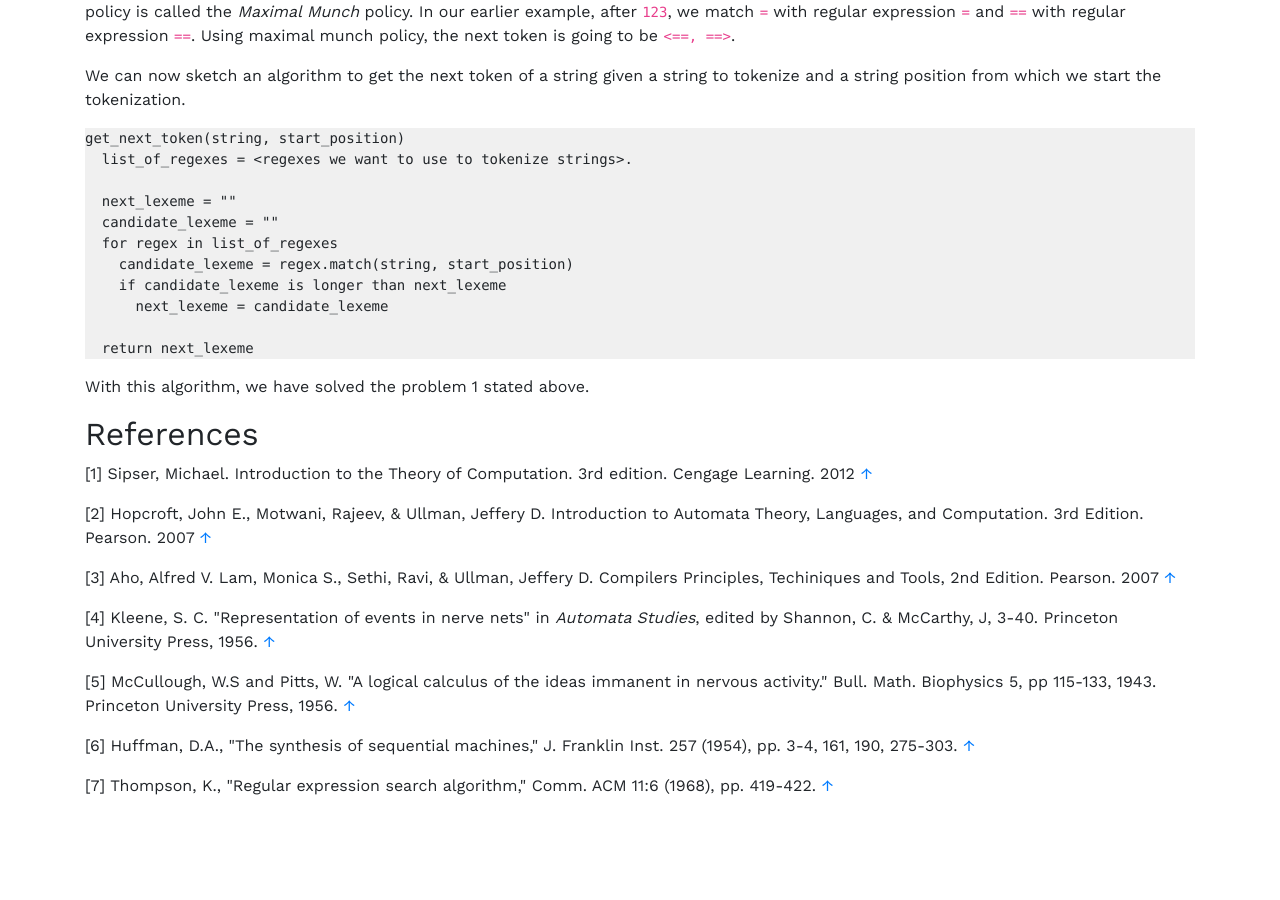
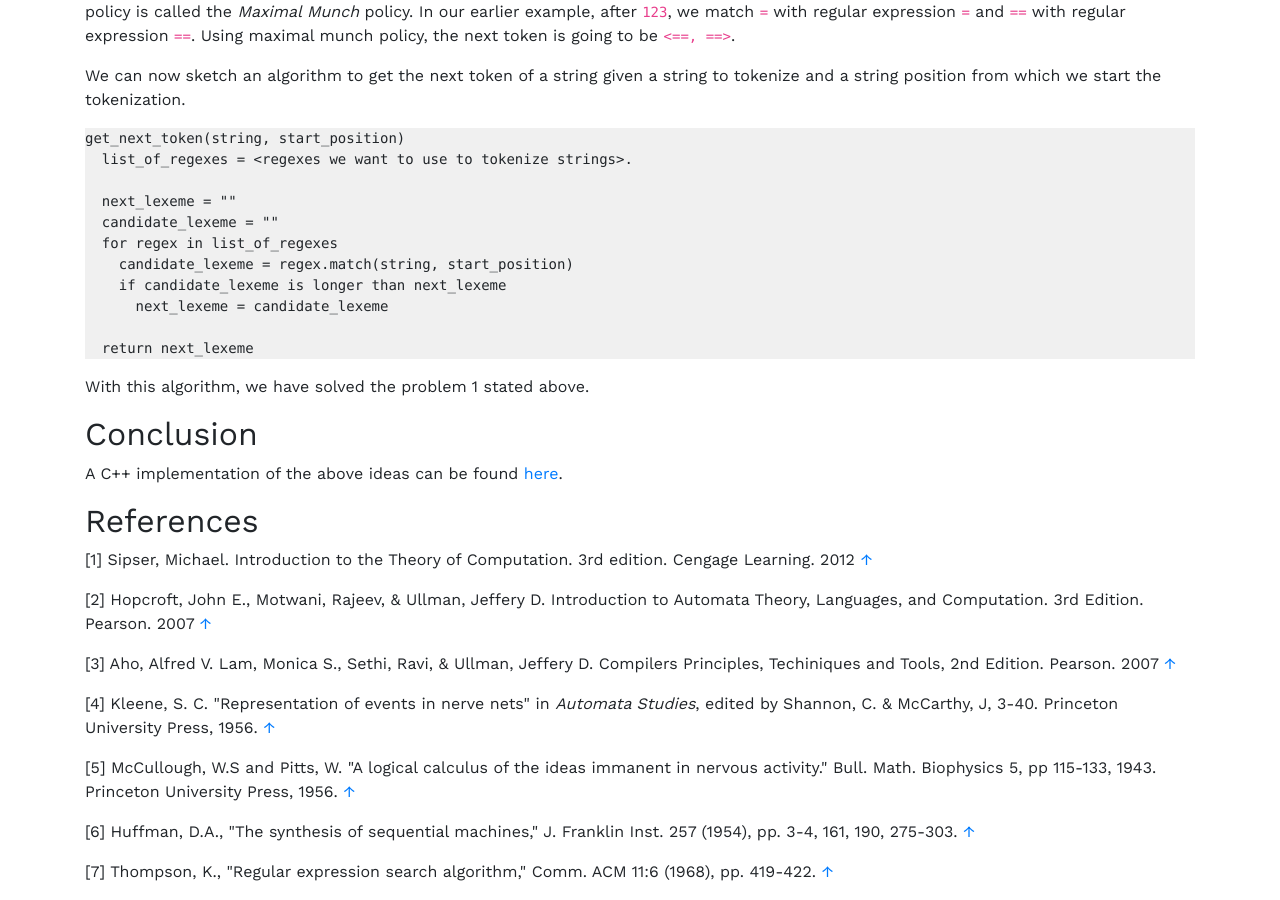
Before and after one commit to SaurabhJha/SaurabhJha.github.io, a Jekyll site: the page built from _posts/2020-06-12-implementing-regular-expressions.md, in a window 1280 px wide and 900 px high, scrolled down 14234 px. Built offline with Jekyll 4.4.1, drawn with Linux system fonts in a browser that asks for light colours; nearby versions of some CDN libraries; comment, search, counter and statistics services are not loaded; before the commit the page ends 15048 px from its top, so only the background shows below that.

Commit message:
Add conclusion to regex post

```diff
--- a/_posts/2020-06-12-implementing-regular-expressions.md
+++ b/_posts/2020-06-12-implementing-regular-expressions.md
@@ -699,6 +699,9 @@ get_next_token(string, start_position)
 
 With this algorithm, we have solved the problem 1 stated above.
 
+## Conclusion
+A C++ implementation of the above ideas can be found [here](https://github.com/SaurabhJha/roady-lang/tree/master/tokeniser).
+
 ## References
 <p id="1">
   [1] Sipser, Michael. Introduction to the Theory of Computation. 3rd edition. Cengage Learning. 2012
```
